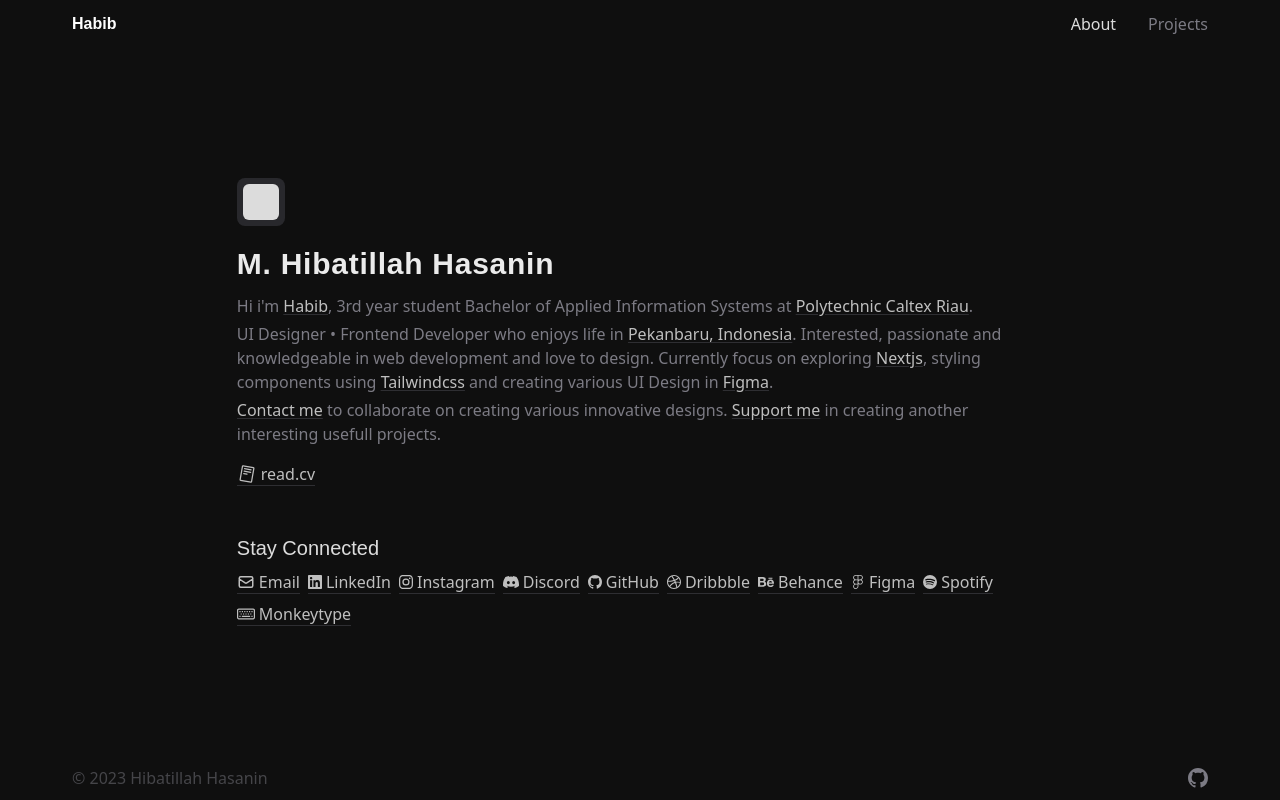
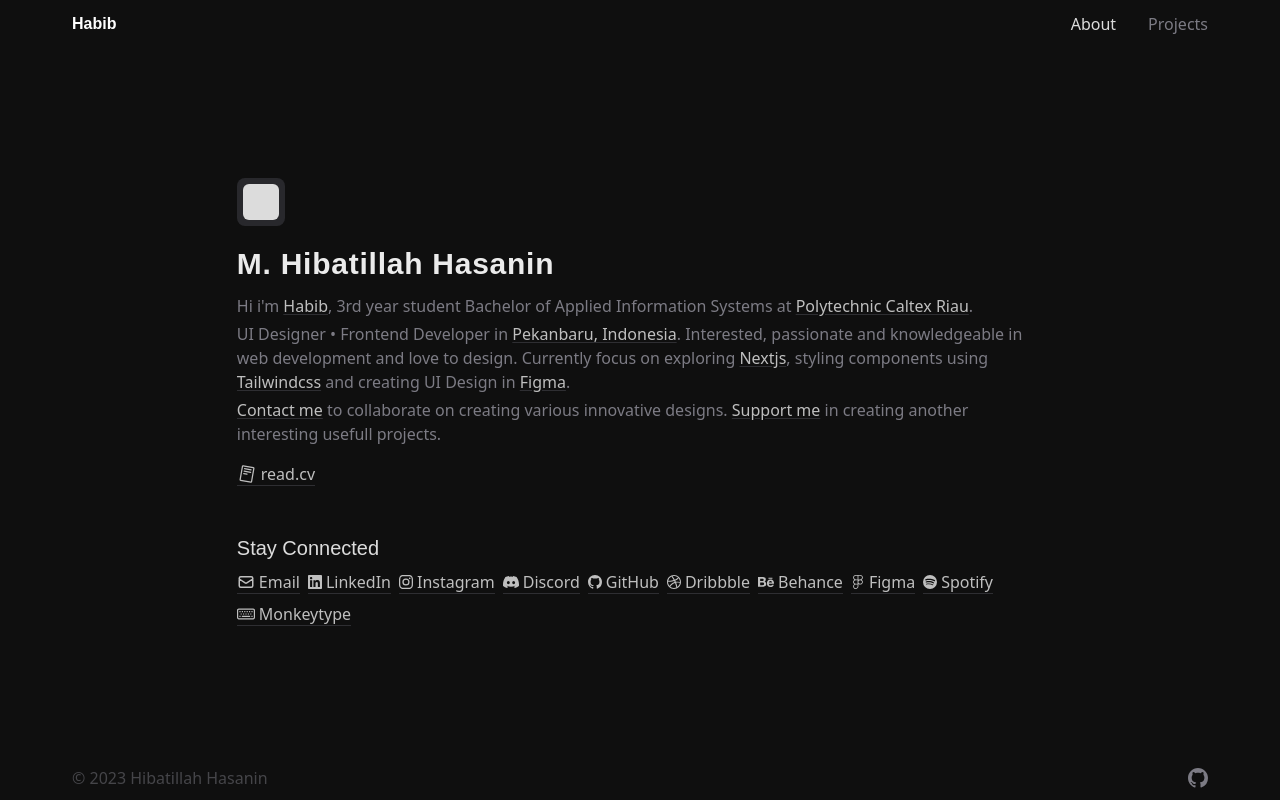
Before and after one commit to hibatillah/v1.hibatillah.site, a React (Create React App) app: page / in a window 1280 px wide. Built offline with nearby package versions, Linux system fonts and the light colour scheme; what tailwindcss-debug-screens would draw is missing.

Commit message:
style: update about section

```diff
--- a/src/pages/About.jsx
+++ b/src/pages/About.jsx
@@ -53,15 +53,15 @@
       </m.p>
       {/* second */}
       <m.p variants={text}>
-        UI Designer • Frontend Developer who enjoys life in{" "}
+        UI Designer • Frontend Developer in{" "}
         <Linkto
-          to="www.google.com/search?q=pekanbaru"
+          to="www.google.com/search?q=pekanbaru+indonesia"
           title="Pekanbaru, Indonesia"
         />
         . Interested, passionate and knowledgeable in web development and love
         to design. Currently focus on exploring{" "}
         <Linkto to="nextjs.org" title="Nextjs" />, styling components using{" "}
-        <Linkto to="tailwindcss.com" title="Tailwindcss" /> and creating various
+        <Linkto to="tailwindcss.com" title="Tailwindcss" /> and creating
         UI Design in <Linkto to="figma.com/@hibatillah" title="Figma" />.
       </m.p>
       {/* third */}
```
